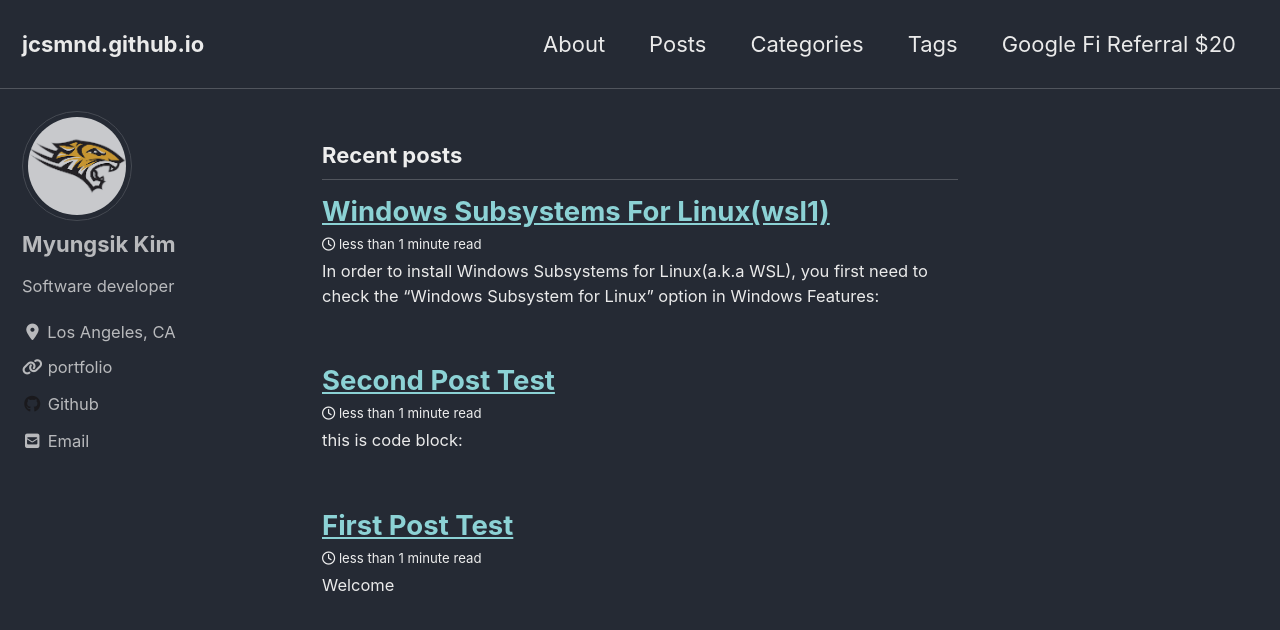
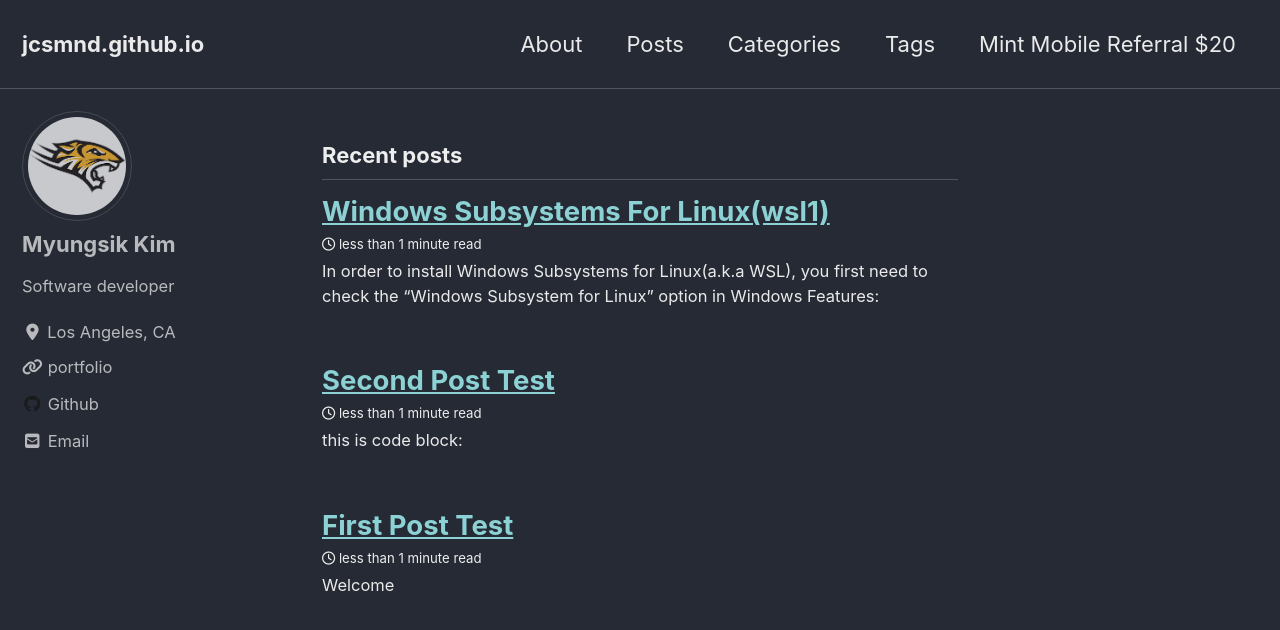
Before and after one commit to jcsmnd/jcsmnd.github.io_inactive, a Jekyll site: the page built from index.html, in a window 1280 px wide and 900 px high. Shown: the top 630 px of the window. Built offline with Jekyll 4.4.1, drawn with Linux system fonts in a browser that asks for light colours; cached includes are drawn as plain includes; nearby versions of some CDN libraries; the list of posts is cut into pages by our own code.

Commit message:
minor link update

```diff
--- a/_data/navigation.yml
+++ b/_data/navigation.yml
@@ -22,5 +22,5 @@
     url: /tags/
 #  - title: "Collection"
 #    url: /collection-archive/
-  - title: "Google Fi Referral $20"
-    url: https://g.co/fi/r/NRTD0D
+  - title: "Mint Mobile Referral $20"
+    url: http://fbuy.me/qvq-o
```
